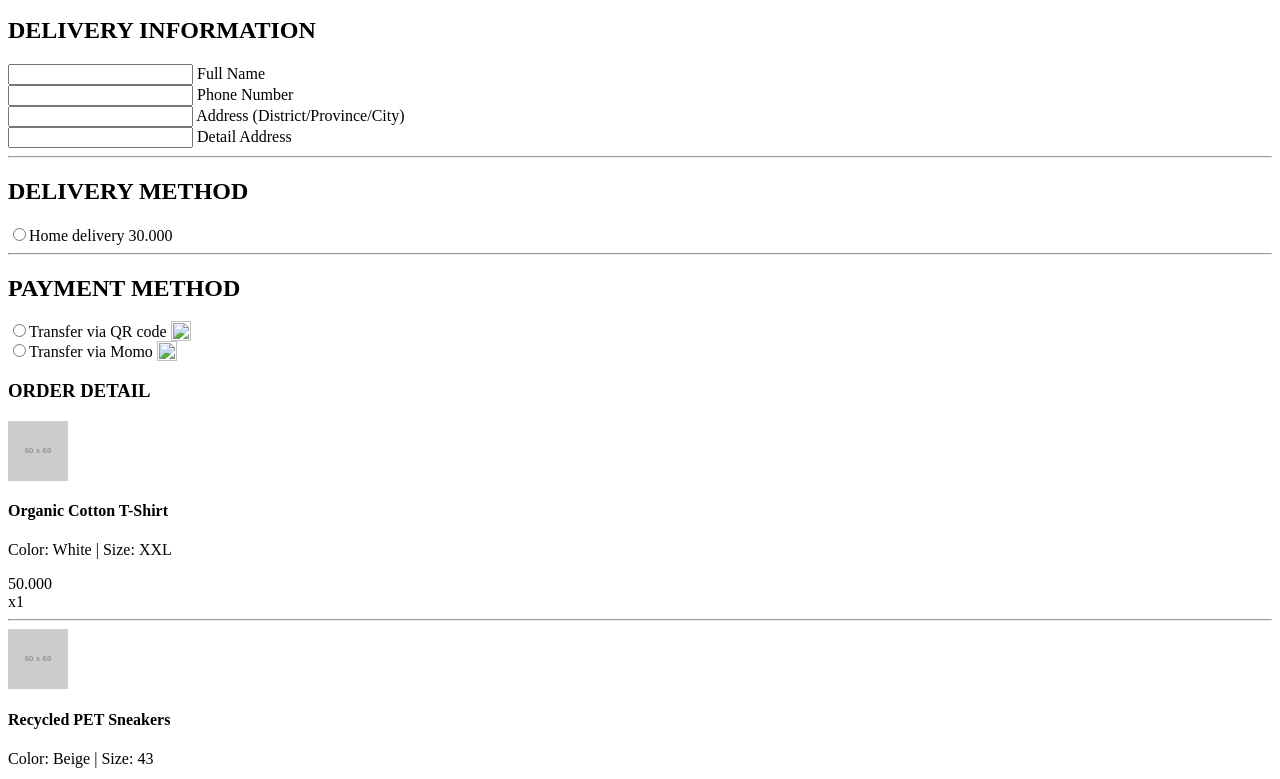
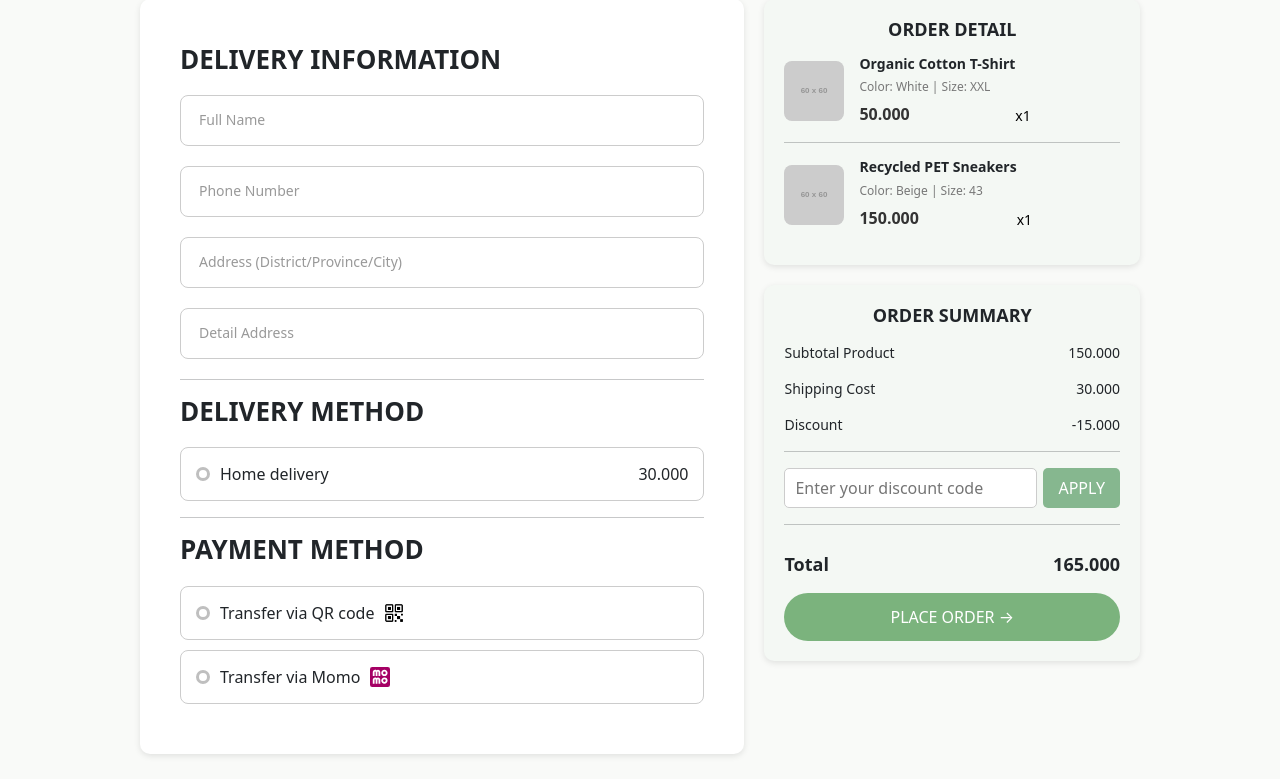
Before and after one commit to BaoVy2810/EcoFit-Group3-BusinessWebDevelopment, a plain HTML site: page EcoFit/pages/CHECKOUT.html in a window 1280 px wide. Shown: the part 111-890 px from the top of the page. Drawn offline with nearby package versions, Linux system fonts and the light colour scheme; placeholder pictures from the web are drawn by us.

Commit message:
css của checkout

```diff
--- /dev/null
+++ b/EcoFit/css/style_checkout.css
@@ -0,0 +1,275 @@
+body {
+  font-family: 'Arial', sans-serif;
+  color: #333;
+  margin: 0;
+  padding: 0;
+}
+
+/* Layout tổng */
+.checkout-container {
+  display: flex;
+  justify-content: space-between;
+  max-width: 1000px;
+  margin: auto;
+  margin-top: 30px;
+  margin-bottom: 50px;
+  gap: 20px;
+}
+
+/* LEFT - Delivery & Payment */
+.checkout-left {
+  flex: 2;
+  background: #fff;
+  border-radius: 10px;
+  padding: 40px;
+  box-shadow: 0 2px 6px rgba(0,0,0,0.1);
+}
+
+.checkout-left h2 {
+  font-size: 26px;
+  font-weight: 700;
+  margin: 5px 0 20px;
+  text-transform: uppercase;
+}
+
+/* Floating label input */
+.floating-label {
+  position: relative;
+  margin-bottom: 20px;
+}
+
+.floating-label input {
+  width: 100%;
+  padding: 14px 12px;
+  font-size: 14px;
+  border: 1px solid #ccc;
+  border-radius: 8px;
+  background: none;
+  outline: none;
+  transition: border-color 0.2s ease;
+}
+
+.floating-label input:focus {
+  border-color: #7bb37d;
+  background-color: #fff;
+}
+
+.floating-label label {
+  position: absolute;
+  left: 14px;
+  top: 14px;
+  color: #999;
+  font-size: 14px;
+  background-color: #fff;
+  padding: 0 5px;
+  pointer-events: none;
+  transition: all 0.2s ease;
+}
+
+/* Label bay lên khi focus hoặc có nội dung */
+.floating-label input:focus + label,
+.floating-label input:not(:placeholder-shown) + label {
+  top: -7px;
+  left: 10px;
+  font-size: 12px;
+  color: #7bb37d;
+}
+
+/* Vòng tròn radio */
+.custom-radio {
+  display: flex;
+  align-items: center;
+  gap: 10px;
+}
+
+.custom-radio input {
+  display: none;
+}
+
+/* Hình tròn radio */
+.radio-mark {
+  height: 14px;
+  width: 14px;
+  /* không bị méo khi box co giãn */
+  flex-shrink: 0;
+  border: 3px solid #bfbfbf;
+  border-radius: 50%;
+  position: relative;
+  transition: all 0.2s ease-in-out;
+}
+
+/* Khi checked → đổi màu như hình bạn gửi */
+.custom-radio input:checked + .radio-mark {
+  border-color: #5d9b64;
+}
+
+/* Khi hover vào radio */
+.custom-radio:hover .radio-mark {
+  border-color: #abd1a8;
+}
+
+/* Delivery & Payment options */
+.option-box {
+  border: 1px solid #ccc;
+  border-radius: 8px;
+  padding: 14px 15px;
+  margin-bottom: 10px;
+  display: flex;
+  justify-content: space-between;
+  align-items: center;
+  transition: 0.2s;
+}
+
+.option-box:hover {
+  background-color: #f3f8f3;
+}
+
+.option-box input {
+  margin-right: 8px;
+}
+
+.option-box.active,
+.option-box:has(input:checked) {
+  border-color: #3DA547;
+  background-color: #e4f1e4;
+}
+
+/* RIGHT - Order */
+.checkout-right {
+  flex: 1.25;
+  display: flex;
+  flex-direction: column;
+  gap: 20px;
+}
+
+.order-detail,
+.order-summary {
+  background: #f4f8f4;
+  border-radius: 10px;
+  padding: 20px;
+  box-shadow: 0 2px 6px rgba(0,0,0,0.1);
+
+}
+
+.order-detail h3,
+.order-summary h3 {
+  font-size: 18px;
+  font-weight: bold;
+  margin-bottom: 15px;
+  text-align: center
+}
+
+.order-item {
+  display: flex;
+  align-items: center;
+  margin-bottom: 15px;
+}
+
+.order-item img {
+  width: 60px;
+  height: 60px;
+  border-radius: 8px;
+  margin-right: 15px;
+}
+
+.order-item-info h4 {
+  font-size: 14px;
+  margin: 0;
+  font-weight: 600;
+}
+
+.order-item-info p {
+  font-size: 12px;
+  color: #777;
+  margin: 6px 0;
+}
+
+.order-item-price {
+  margin-top: 10px;
+  font-weight: bold;
+  color:  #333;
+}
+
+.order-item-qty {
+  font-size: 14px;
+  color: #000;
+  align-self:flex-end;
+}
+
+.summary-item {
+  display: flex;
+  justify-content: space-between;
+  margin: 15px 0;
+  font-size: 14px;
+}
+
+.total {
+  display: flex;
+  justify-content: space-between;
+  font-weight: bold;
+  font-size: 18px;
+  margin-top: 10px;
+  padding-top: 10px;
+}
+
+.discount-code {
+  display: flex;
+  margin-top: 10px;
+  gap: 6px;
+}
+
+.discount-code input {
+  flex: 1;
+  padding: 6px 10px;
+  border: 1px solid #ccc;
+  border-radius: 5px;
+  height: 40px;
+}
+
+.discount-code button {
+  background-color: #86b78f;
+  color: white;
+  border: none;
+  padding: 6px 15px;
+  border-radius: 5px;
+  cursor: pointer;
+  transition: 0.2s;
+}
+
+.discount-code button:hover {
+  background-color: #33773e;
+}
+
+.place-order {
+  margin-top: 15px;
+  width: 100%;
+  background-color: #7bb37d;
+  color: white;
+  border: none;
+  padding: 12px;
+  border-radius: 30px;
+  font-size: 16px;
+  cursor: pointer;
+  transition: 0.2s;
+}
+
+.place-order:hover {
+  background-color: #33773e;
+}
+
+hr {
+    border-top: 1px solid #e2e6e8;
+    margin-top: 20px;
+    margin-bottom: 20px;
+}
+
+input:-webkit-autofill {
+  box-shadow: 0 0 0px 1000px white inset !important; /* đổi white thành màu nền bạn muốn */
+  -webkit-text-fill-color: black !important; /* màu chữ */
+  transition: background-color 5000s ease-in-out 0s; /* tránh nhấp nháy */
+}
+
+a {
+  text-decoration: none;
+  color: #fff;
+}
--- a/EcoFit/pages/CHECKOUT.html
+++ b/EcoFit/pages/CHECKOUT.html
@@ -2,7 +2,8 @@
     <head>
     <meta charset="UTF-8">
     <title>Checkout Page</title>
-    <link rel="stylesheet" type="text/css" href="style_checkout.css"/>
+    <link rel="stylesheet" type="text/css" href="../css/style_checkout.css"/>
+    <link rel="stylesheet" href="../css/header_footer.css">
     <script>
         document.addEventListener("click", e => {
         if (e.target.type === "radio") {
@@ -12,13 +13,12 @@
             e.target.wasChecked = e.target.checked;
         }
         });
+
     </script>
 
     </head>
-    <body>
-        <iframe src="../EcoFit-Group3-BusinessWebDevelopment-main/template/header.html"
-          style="width:100%; border:none; height:100px; display:block; margin-bottom: 15px;"></iframe>
-
+    <body style="background-color: #f9faf8;;">
+        <div id="header"></div>
         <div class="checkout-container">
         <!-- LEFT -->
         <div class="checkout-left">
@@ -54,11 +54,11 @@
 
             <h2>PAYMENT METHOD</h2>
             <div class="option-box">
-            <label class="custom-radio"><input type="radio" name="payment"/><span class="radio-mark"></span>Transfer via QR code <img src="images/qr.png" width="20px" style="vertical-align: bottom;" /></label>
+            <label class="custom-radio"><input type="radio" name="payment"/><span class="radio-mark"></span>Transfer via QR code <img src="../images/qr.png" width="20px" style="vertical-align: bottom;" /></label>
 
             </div>
             <div class="option-box">
-            <label class="custom-radio"><input type="radio" name="payment"/><span class="radio-mark"></span>Transfer via Momo <img src="images/momo.svg" width="20px" style="vertical-align: bottom;" /></label>
+            <label class="custom-radio"><input type="radio" name="payment"/><span class="radio-mark"></span>Transfer via Momo <img src="../images/momo.svg" width="20px" style="vertical-align: bottom;" /></label>
             </div>
         </div>
 
@@ -109,8 +109,26 @@
             </div>
         </div>
         </div>
-        <iframe src="../EcoFit-Group3-BusinessWebDevelopment-main/template/footer.html"
-                style="width:100%; height:450px; border:none; position: relative; margin-top: 15px;"></iframe>
+        <div id="footer"></div>
+        <script>
+            const currentPage= 'checkout';
 
+            fetch('../template/header.html')
+                .then(res => res.text())
+                .then(data => {
+                    document.getElementById('header').innerHTML = data;
+                    const links = document.querySelectorAll('.nav-link');
+                    links.forEach(link => {
+                        link.classList.remove('active');
+                        if (link.getAttribute('href').includes('CHECKOUT.html')) {
+                            link.classList.add('active');
+                        }
+                    });
+                });
+
+            fetch('../template/footer.html')
+                .then(res => res.text())
+                .then(data => document.getElementById('footer').innerHTML = data);
+        </script>
     </body>
 </html>
```
Also changed, not shown: EcoFit/images/momo.svg (added), EcoFit/images/qr.png (added).
